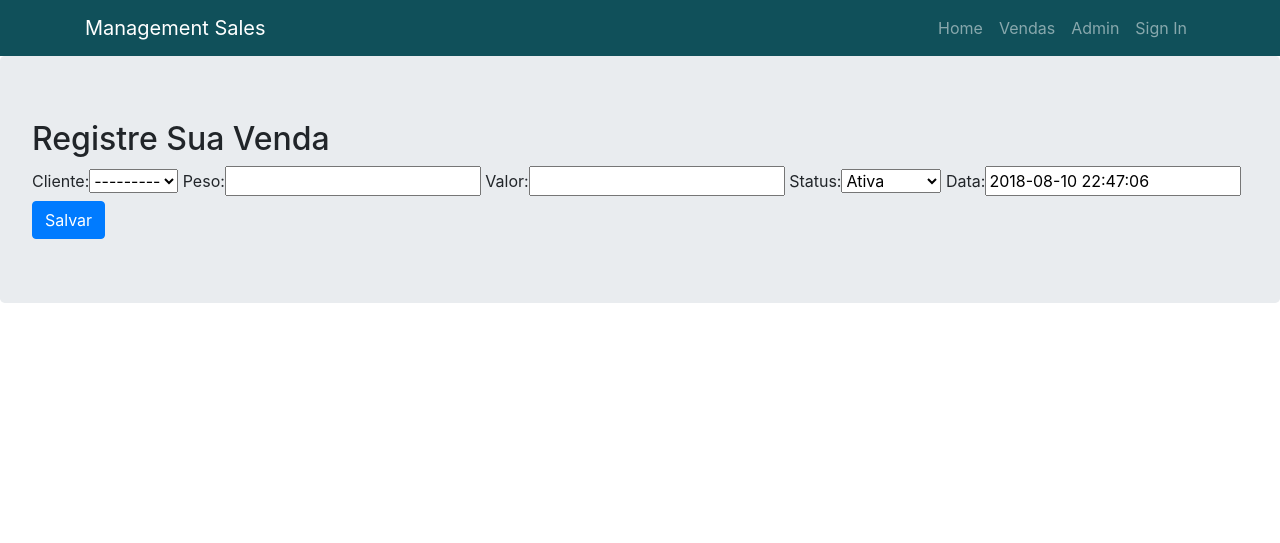
After one commit to Augusto94/gestao-vendas, a Django app: page /vendas/nova-venda/ in a window 1280 px wide. The commit adds this page. Shown: the top 543 px of the page. Run offline with Django 3.2, Linux system fonts and the light colour scheme; data that the repository does not hold is empty; some libraries are stand-ins or nearby versions.

Commit message:
Cria model e form de cadastro de vendas

```diff
--- a/gestao_vendas/gestao_vendas/settings.py
+++ b/gestao_vendas/gestao_vendas/settings.py
@@ -108,7 +108,7 @@ AUTH_PASSWORD_VALIDATORS = [
 
 LANGUAGE_CODE = 'pt-br'
 
-TIME_ZONE = 'UTC'
+TIME_ZONE = 'America/Sao_Paulo'
 
 USE_I18N = True
 
--- a/gestao_vendas/vendas/admin.py
+++ b/gestao_vendas/vendas/admin.py
@@ -1,5 +1,6 @@
 from django.contrib import admin
-from .models import Cliente
+from .models import Cliente, Venda
 
 # Register your models here.
 admin.site.register(Cliente)
+admin.site.register(Venda)
--- /dev/null
+++ b/gestao_vendas/vendas/forms.py
@@ -0,0 +1,9 @@
+
+from django.forms import ModelForm
+from .models import Venda
+
+
+class VendaForm(ModelForm):
+    class Meta:
+        model = Venda
+        fields = ['cliente', 'peso', 'valor', 'status', 'data']
--- a/gestao_vendas/vendas/models.py
+++ b/gestao_vendas/vendas/models.py
@@ -1,4 +1,6 @@
 from django.db import models
+from datetime import datetime
+import django
 
 # Create your models here.
 class Cliente(models.Model):
@@ -10,3 +12,27 @@ class Cliente(models.Model):
 
     def __str__(self):
         return self.apelido
+
+
+class Venda(models.Model):
+    data = models.DateTimeField(default=django.utils.timezone.now(), blank=True)
+    peso = models.IntegerField(blank=True)
+
+    ATIVA = 'ATIVA'
+    ENCERRADA = 'ENCERRADA'
+
+    STATUS_CHOICES = (
+        (ATIVA, 'Ativa'),
+        (ENCERRADA, 'Encerrada'),
+    )
+    status = models.CharField(
+        max_length=10,
+        choices=STATUS_CHOICES,
+        default=ATIVA,
+    )
+
+    valor = models.DecimalField(max_digits=5, decimal_places=2)
+    cliente = models.ForeignKey(Cliente, on_delete=models.PROTECT)
+
+    def __str__(self):
+        return self.cliente.apelido + " " + str(self.data)
--- /dev/null
+++ b/gestao_vendas/vendas/templates/venda_form.html
@@ -0,0 +1,15 @@
+{% extends 'base.html' %}
+{% load bootstrap %}
+
+{% block content %}
+<div class="content">
+    <div class="jumbotron">
+        <h2>Registre Sua Venda</h2>
+        <form method="POST" enctype="multipart/form-data">
+            {% csrf_token %}
+            {{ form|bootstrap }}
+            <button type="submit" class="btn btn-primary">Salvar</button>
+        </form>
+    </div>
+</div>
+{% endblock %}
--- a/gestao_vendas/vendas/templates/vendas.html
+++ b/gestao_vendas/vendas/templates/vendas.html
@@ -16,9 +16,9 @@
                         ----
                     </button>
                     <div class="dropdown-menu">
-                        <a class="dropdown-item" href="#">Adiconar Venda</a>
+                        <a class="dropdown-item" href="{% url 'nova_venda' %}">Adiconar Venda</a>
                         <a class="dropdown-item" href="#">Listar Vendas Ativas</a>
-                        <a class="dropdown-item" href="#">listar Todas as Vendas</a>
+                        <a class="dropdown-item" href="#">Listar Todas as Vendas</a>
                         <div class="dropdown-divider"></div>
                         <a class="dropdown-item" href="#">Gerar Cálculo das Vendas Ativas</a>
                     </div>
--- a/gestao_vendas/vendas/urls.py
+++ b/gestao_vendas/vendas/urls.py
@@ -1,7 +1,8 @@
 from django.contrib import admin
 from django.urls import path
-from .views import vendas
+from .views import vendas, novaVenda
 
 urlpatterns = [
     path('', vendas, name='vendas'),
+    path('nova-venda/', novaVenda, name='nova_venda')
 ]
--- a/gestao_vendas/vendas/views.py
+++ b/gestao_vendas/vendas/views.py
@@ -1,7 +1,17 @@
-from django.shortcuts import render
+from django.shortcuts import render, redirect
 from django.contrib.auth.decorators import login_required
+from .forms import VendaForm
 
 # Create your views here.
 @login_required
 def vendas(request):
     return render(request, 'vendas.html')
+
+
+def novaVenda(request):
+    form = VendaForm(request.POST or None)
+    if form.is_valid():
+        form.save()
+        return redirect('vendas')
+
+    return render(request, 'venda_form.html', {'form': form})
```
Also changed, not shown: gestao_vendas/vendas/migrations/0002_venda.py (added), gestao_vendas/vendas/migrations/0003_auto_20180811_0049.py (added), gestao_vendas/vendas/migrations/0004_auto_20180810_2155.py (added), gestao_vendas/vendas/migrations/0005_auto_20180810_2233.py (added).
